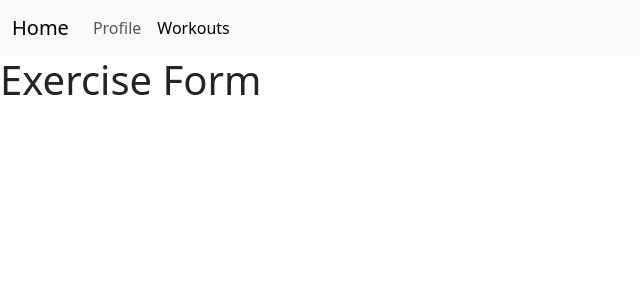
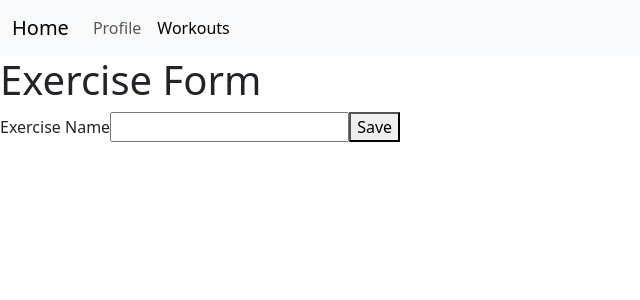
Before and after one commit to Kiankayan/IFitness-School-Project, a React (Vite) app: page /workouts/1/exercises/new in a window 1280 px wide. Shown: the top 300 px of the page, without its empty margins (0-640 px from the left). Built offline with nearby package versions, Linux system fonts and the light colour scheme.

Commit message:
updated ExerciseForm.tsx

```diff
--- a/src/pages/ExerciseForm.tsx
+++ b/src/pages/ExerciseForm.tsx
@@ -1,7 +1,38 @@
+import { useParams, useNavigate } from "react-router-dom";
+import { useState } from "react";
+import { saveExercise } from "../services/fakeWorkoutService";
+
 export default function ExerciseForm() {
+  const { id } = useParams();
+  const workoutId = Number(id);
+  const navigate = useNavigate();
+  const [exerciseName, setExerciseName] = useState("");
+
+  function handleSubmit(event: any) {
+    event.preventDefault();
+
+    const exerciseToSave = {
+      id: 0,
+      name: exerciseName,
+      sets: [],
+    };
+
+    saveExercise(workoutId, exerciseToSave);
+    navigate(`/workouts/${workoutId}`);
+  }
+
   return (
-    <div>
+    <form onSubmit={handleSubmit}>
       <h1>Exercise Form</h1>
-    </div>
+
+      <label>Exercise Name</label>
+      <input
+        type="text"
+        value={exerciseName}
+        onChange={(e) => setExerciseName(e.target.value)}
+      />
+
+      <button type="submit">Save</button>
+    </form>
   );
 }
--- a/src/services/fakeWorkoutService.ts
+++ b/src/services/fakeWorkoutService.ts
@@ -1,4 +1,4 @@
-import type { Workout } from "../types/types";
+import type { Workout, Exercise } from "../types/types";
 
 const workouts: Workout[] = [
   {
@@ -138,3 +138,18 @@ export function deleteWorkout(id: number) {
 
   if (index !== -1) workouts.splice(index, 1);
 }
+
+export function saveExercise(workoutId: number, exercise: Exercise) {
+  const workout = workouts.find((w) => w.id === workoutId);
+
+  if (!workout) return;
+
+  const newExercise = {
+    ...exercise,
+    id: workout.exercises.length + 1,
+  };
+
+  workout.exercises.push(newExercise);
+
+  return newExercise;
+}
```
